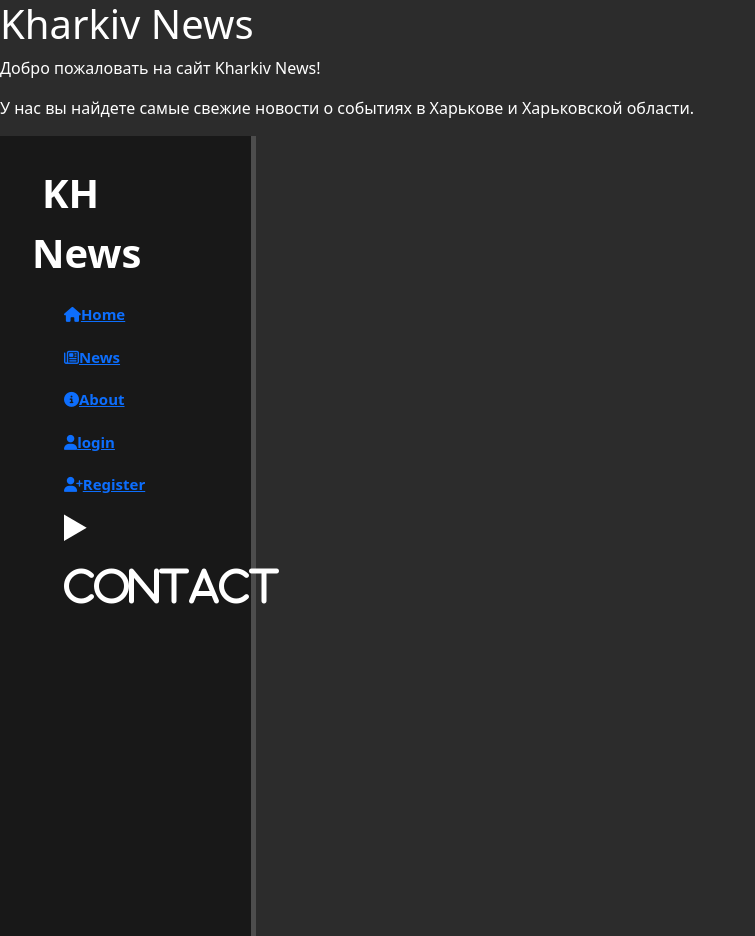
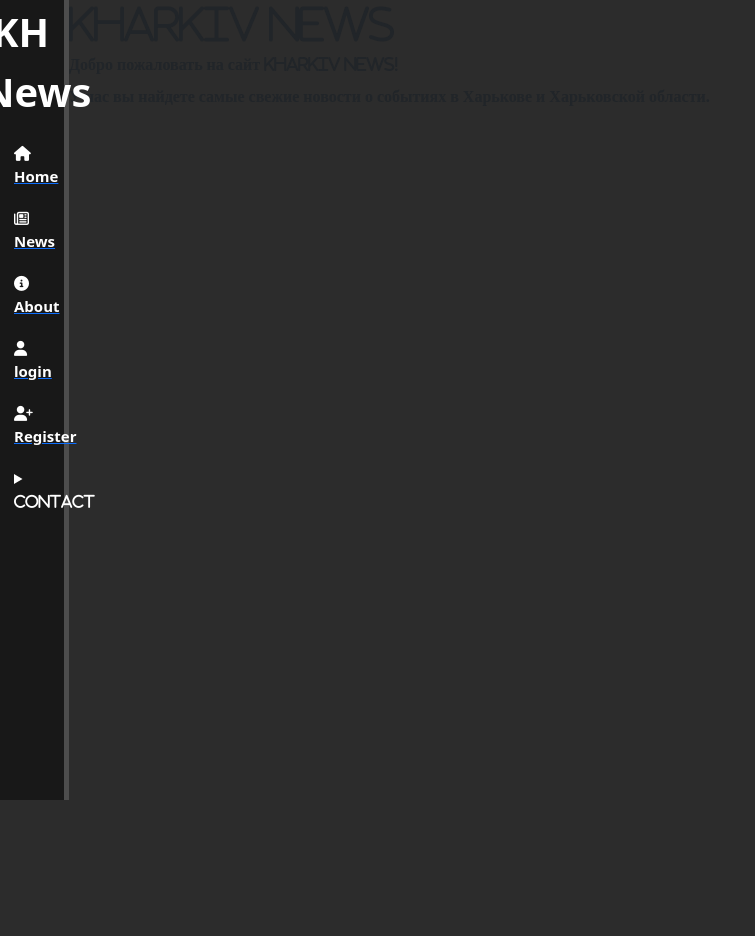
Before and after one commit to zligusi/kh-news, a Django app: page / in a window 1280 px wide. Shown: the whole page, without its empty margins (0-755 px from the left). After the commit the page ends 800 px from the top, so only its background shows below. Run offline with Django 5.2, Linux system fonts and the light colour scheme.

Commit message:
sidebar style^and new path about

```diff
--- a/main/static/main/css/layout.css
+++ b/main/static/main/css/layout.css
@@ -1,46 +1,40 @@
 body {
-    background-color: #2c2c2c;
-    color : #fff ;
-    margin:0;
+    background: #2c2c2c;
 }
 
 aside {
-    background-color: #181818 ;
+    float : left;
+    background : #181818;
+    width: 5% ;
+    padding :2.5%;
+    height: 100vh;
     color : #fff ;
-    float: left ;
-    width: 20%;
-    height: 100vh ;
-    padding: 2.5% ;
-    border-right: 5px solid #4d4d4d ;
-}
-
-aside img {
-    width : 40px ;
-    float : left ;
+    border-right: 5px solid #4d4d4d;
 }
 
 aside .logo {
     font-size: 40px;
-    margin-left: 10px ;
+    margin-left: 10px;
     font-weight: bold;
     position: relative;
-    top: -5px;
+    top : -30px;
+    left : -50px;
+
 }
 
 aside ul {
     list-style: none;
 }
-
 aside ul li {
-    color: #fff ;
-    display: block ;
+    color: #fff;
+    display: block;
     margin-top: 20px;
-    transition: all .6s ;
     font-size: 15px;
+    transition: all .6s ease;
 }
 
-aside ul li:hover , aside ul a:hover {
-    color: #eb5959 ;
-    text-decoration: none;
+aside ul li:hover , aside ul a :hover{
+    color: #eb5959;
+    text-decoration: none ;
     transform: scale(1.05);
 }
--- /dev/null
+++ b/main/templates/main/about.html
@@ -0,0 +1,5 @@
+{% extends "main/layout.html" %}
+
+{%block content%}
+<h3>about for me compani</h3>
+{%endblock%}
--- a/main/templates/main/layout.html
+++ b/main/templates/main/layout.html
@@ -13,31 +13,31 @@
     <title></title>
 </head>
 <body>
-    {% block content %}
-    {% endblock %}
-
     <aside>
         <span class="logo"> KH News <span>
         <ul>
-            <li><a href=""><i class="fa-solid fa-house"></i>Home</li></a>
-            <li><a href=""><i class="fa-regular fa-newspaper"></i>News</li></a>
-            <li><a href=""><i class="fa-solid fa-circle-info"></i>About</li></a>
-            <li><a href=""><i class="fa-solid fa-user"></i>login</li></a>
-            <li><a href=""><i class="fa-solid fa-user-plus"></i>Register</li></a>
-             <details><summary><i class="fa-solid fa-address-block">Contact</summary>
+            <a href="{% url 'home'%}"><li><i class="fa-solid fa-house"></i>Home</li></a>
+            <a href=""><li><i class="fa-regular fa-newspaper"></i>News</li></a>
+            <a href="{% url 'about' %}"><li><i class="fa-solid fa-circle-info"></i>About</li></a>
+            <a href=""><li><i class="fa-solid fa-user"></i>login</li></a>
+            <a href=""><li><i class="fa-solid fa-user-plus"></i>Register</li></a>
+            <li><details><summary><i class="fa-solid fa-address-block">Contact</summary>
                 <ul>
-                    <li><a href="https://t.me/@Gufjvuk"><i class="fa-brands fa-telegram">Telegram</i></a></li>
-                    <li><a href=""><i class="fa-brands fa-whatsapp">WhatsApp</i></a></li>
-                    <li><a href=""><i class="fa-brands fa-viber">Viber</i></a></li><br>
-                    <li><a href=""><i class="fa-solid fa-phone">"+380(97)-000-00-00"</i></a></li>
-                    <li><a href=""><i class="fa-solid fa-phone">"+380(73)-000-00-00"</i></a></li>
-                    <li><a href=""><i class="fa-solid fa-phone">"+380(50)-000-00-00"</i></a></li>
-                </ul>
+                    <a href="https://t.me/@Gufjvuk"><li><i class="fa-brands fa-telegram">Telegram</i></a></li>
+                    <a href=""><li><i class="fa-brands fa-whatsapp">WhatsApp</i></a></li>
+                    <a href=""><li><i class="fa-brands fa-viber">Viber</i></a></li><br>
+                    <a href=""><li><i class="fa-solid fa-phone">"+380(97)-000-00-00"</i></li></a>
+                    <a href=""><li><i class="fa-solid fa-phone">"+380(73)-000-00-00"</i></li></a>
+                    <a href=""><li><i class="fa-solid fa-phone">"+380(50)-000-00-00"</i></li></a>
+                 </ul>
+            </li>
         </ul>
+
     </aside>
 
     <div class="content">
-
+        {% block content %}
+    {% endblock %}
     </div>
 
 </body>
--- a/main/urls.py
+++ b/main/urls.py
@@ -3,4 +3,5 @@
 
 urlpatterns = [
     path('', views.home, name='home'),
+    path('about' , views.about , name='about')
 ]
--- a/main/views.py
+++ b/main/views.py
@@ -2,3 +2,6 @@
 
 def home(request):
     return render(request, 'main/index.html')
+
+def about(request):
+    return render(request , 'main/about.html')
```
